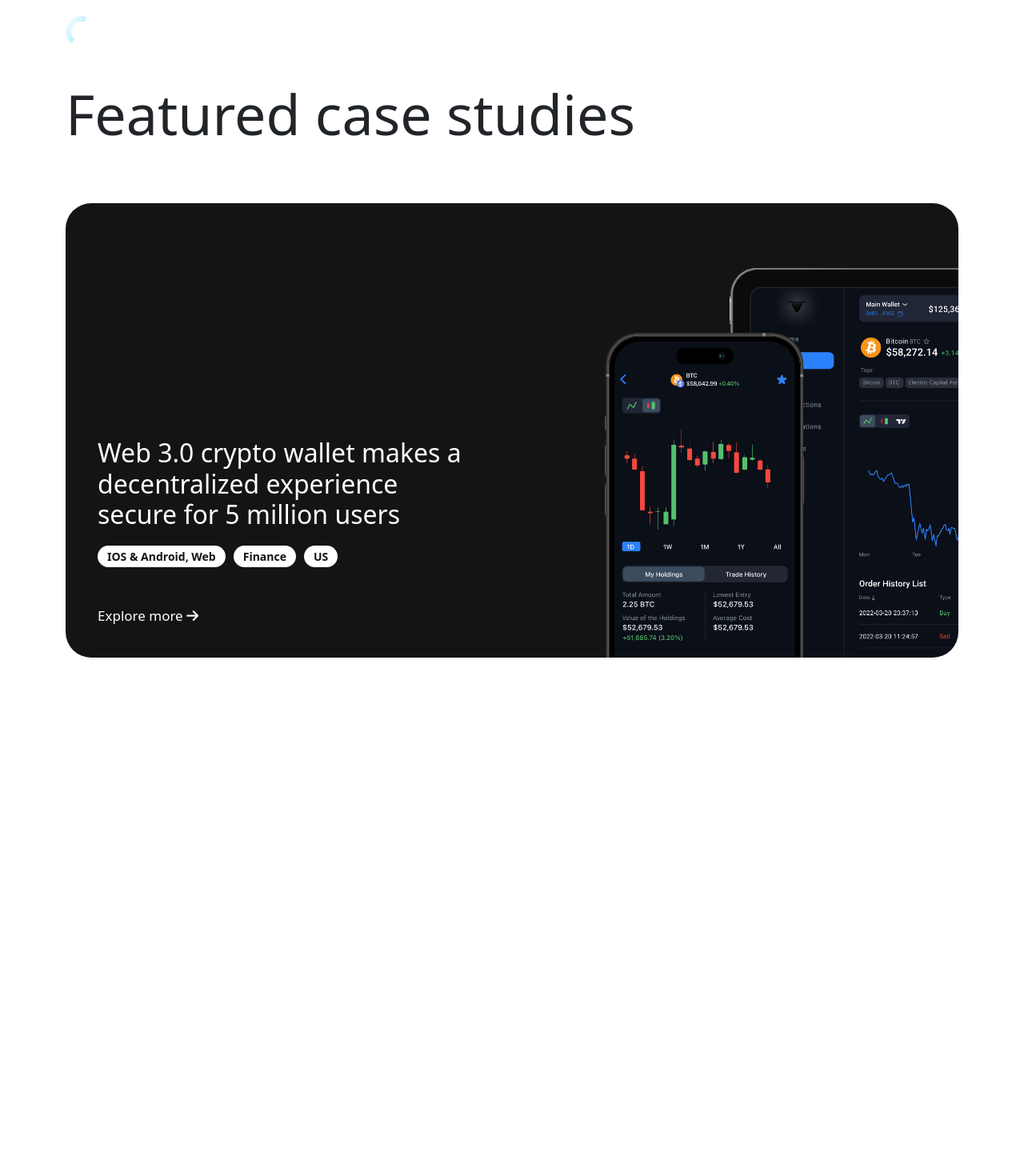
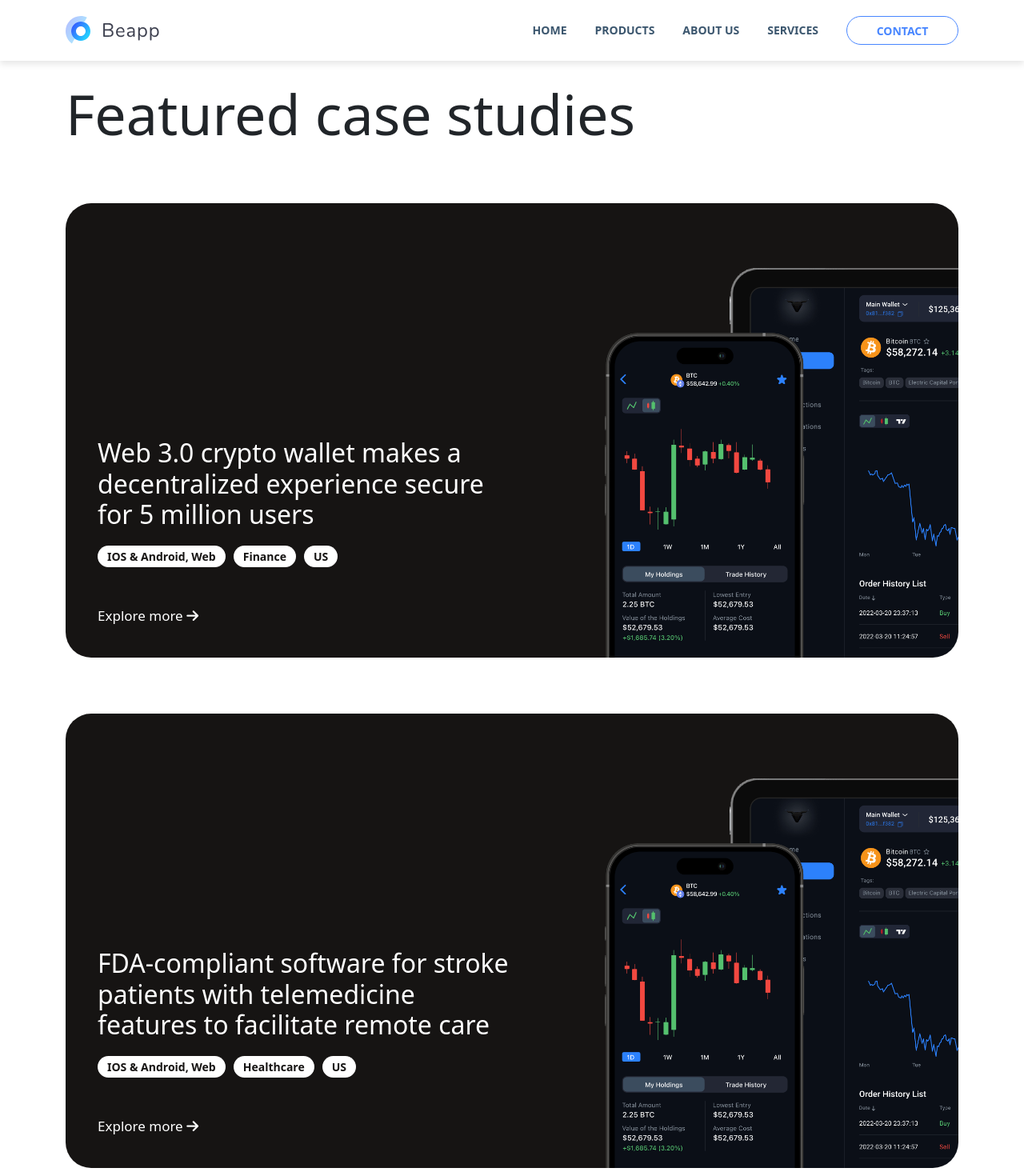
Before and after one commit to jackbouncy7/zbekz, a React (Vite) app: page /products in a window 1280 px wide. Shown: the top 1470 px of the page at 80% size. Before the commit the page ends 922 px from the top, so only its background shows below. Built offline with nearby package versions, Linux system fonts and the light colour scheme.

Commit message:
Worked on Products page - made changes + added links, created sections

```diff
--- a/src/components/Header/Header.jsx
+++ b/src/components/Header/Header.jsx
@@ -1,4 +1,4 @@
-import { Link, useNavigate } from "react-router-dom";
+import { Link, useNavigate, useLocation } from "react-router-dom";
 import React, { useState, useEffect } from 'react';
 import Logo from "@images/logo-white.svg";
 import LogoDarkHeader from "@images/logo-dark.svg";
@@ -7,6 +7,8 @@ import "./_header.scss";
 const Header = () => {
   const [scrolled, setScrolled] = useState(false);
   const [isOpen, setOpen] = useState(false);
+
+  const location = useLocation();
 
   const handleScroll = () => {
     const offset = window.scrollY;
@@ -25,15 +27,17 @@ const Header = () => {
   }, []);
 
   const headerClasses = scrolled ? 'header-area scrolled' : 'header-area';
+  const isProductsPage = location.pathname === '/products';
+  const switchHeader = isProductsPage ? 'header-area switched' : '';
 
   return (
-    <header className={headerClasses}>
+    <header className={switchHeader || headerClasses }>
       <div className="container">
         <div className="row">
           <div className="col-lg-12">
             <nav className="main-nav">
               <Link to="/" className="logo">
-                <img src={scrolled ? LogoDarkHeader : Logo} className="light-logo" alt="Beapp" />
+                <img src={switchHeader || scrolled ? LogoDarkHeader : Logo} className="light-logo" alt="Beapp" />
                 <img
                   src={LogoDarkHeader}
                   className="dark-logo"
@@ -42,22 +46,22 @@ const Header = () => {
               </Link>
               <ul className="nav">
                 <li>
-                  <Link style={{ color: scrolled ? '#3B566E' : 'white' }} to='/'>HOME</Link>
+                  <Link style={{ color: switchHeader || scrolled ? '#3B566E' : 'white' }} to='/'>HOME</Link>
                 </li>
                 <li>
-                  <Link style={{ color: scrolled ? '#3B566E' : 'white' }} to="/products">PRODUCTS</Link>
+                  <Link style={{ color: switchHeader || scrolled ? '#3B566E' : 'white' }} to="/products">PRODUCTS</Link>
                 </li>
                 <li>
-                  <Link style={{ color: scrolled ? '#3B566E' : 'white' }} to='/aboutus'>ABOUT US</Link>
+                  <Link style={{ color: switchHeader ||  scrolled ? '#3B566E' : 'white' }} to='/aboutus'>ABOUT US</Link>
                 </li>
                 <li>
-                  <Link style={{ color: scrolled ? '#3B566E' : 'white' }} to="/services">SERVICES</Link>
+                  <Link style={{ color: switchHeader || scrolled ? '#3B566E' : 'white' }} to="/services">SERVICES</Link>
                 </li>
                 {/* <li> */}
                 {/*   <a style={{ color: scrolled ? '#3B566E' : 'white' }} href="blog.html">BLOG</a> */}
                 {/* </li> */}
                 <li>
-                  <Link style={{ border: scrolled ? '1px solid #4886FF' : '1px solid white', color: scrolled ? '#4886FF' : 'white' }} to="/contact" className="btn-nav-line">
+                  <Link style={{ border: switchHeader || scrolled ? '1px solid #4886FF' : '1px solid white', color: switchHeader || scrolled ? '#4886FF' : 'white' }} to="/contact" className="btn-nav-line">
                     CONTACT
                   </Link>
                 </li>
--- a/src/components/Header/_header.scss
+++ b/src/components/Header/_header.scss
@@ -22,6 +22,12 @@ header
   background-color: white;
   box-shadow: 0 4px 8px rgba(0, 0, 0, 0.1);
 }
+
+.header-area.switched {
+  background-color: white;
+  box-shadow: 0 4px 8px rgba(0, 0, 0, 0.1);
+}
+
 .header-area .main-nav .logo {
   float: left;
   // margin-top: 30px;
--- a/src/pages/Home/_home.scss
+++ b/src/pages/Home/_home.scss
@@ -227,7 +227,7 @@ home
   float: left;
   width: 68px;
   min-height: 150px;
-  background: url('../../../public/assets/images/features-bg.svg') center bottom no-repeat;
+  background: url('/assets/images/features-bg.svg') center bottom no-repeat;
 }
 .features li .count span {
   display: block;
--- a/src/pages/Products/Products.jsx
+++ b/src/pages/Products/Products.jsx
@@ -23,6 +23,20 @@ const Products = () => {
 					</div>
 				</div>
 				</Link>
+
+				<Link to='/'>
+					<div className='products__box'>
+					<div className='products__content'>
+						<h3 className='products__title--content'>FDA-compliant software for stroke patients with telemedicine features to facilitate remote care</h3>
+						<span className='products__devices'>IOS & Android, Web</span>
+						<span className='products__category'>Healthcare</span>
+						<span className='products__country'>US</span>
+						<div className='products__button-link'>
+						<Link className='products__link' to='/'>Explore more  <i className="fa fa-arrow-right"></i> </Link>
+						</div>
+					</div>
+				</div>
+				</Link>
 			</div>
 		</section>
 		</>
--- a/src/pages/Products/_products.scss
+++ b/src/pages/Products/_products.scss
@@ -5,11 +5,16 @@
 	margin-top: 70px;
 	height: 568px;
 
-	background-image: url('../../../public/assets/images/products/project1.png');
+	background-image: url('/assets/images/products/project1.png');
 	background-position: right;
 	background-size: cover;
 	background-color: #161413;
 	border-radius: 32px;
+	transition: opacity 0.1s ease-out;
+
+	&:hover {
+		opacity: 0.97;
+	}
 
 	&:hover .products__link {
 		color: #cecbca;
@@ -21,7 +26,7 @@
 }
 
 .products__content {
-	width: 550px;
+	width: 600px;
 	padding: 40px;
 }
 
@@ -56,3 +61,42 @@
 		color: #cecbca;
 	}
 }
+
+// MEDIA
+@media only screen and (max-width: 991px) {
+	.products__title {
+		font-size: 60px;
+	}
+
+	.products__content {
+		width: 100%;
+		border-radius: 32px;
+		background: rgba(22,20,19,.698);
+	}
+}
+
+@media only screen and (max-width: 500px) {
+	.products__box {
+		margin-top: 40px;
+	}
+
+	.products__title {
+		font-size: 40px;
+	}
+
+	.products__content {
+		padding: 15px;
+	}
+
+	.products__title--content {
+		font-size: 25px;
+	}
+}
+
+@media only screen and (max-width: 350px) {
+	.products__content span {
+		width: fit-content;
+		display: block;
+		margin-bottom: 10px;
+	}
+}
```
Also changed, not shown: public/assets/images/products/project2.png (added).
